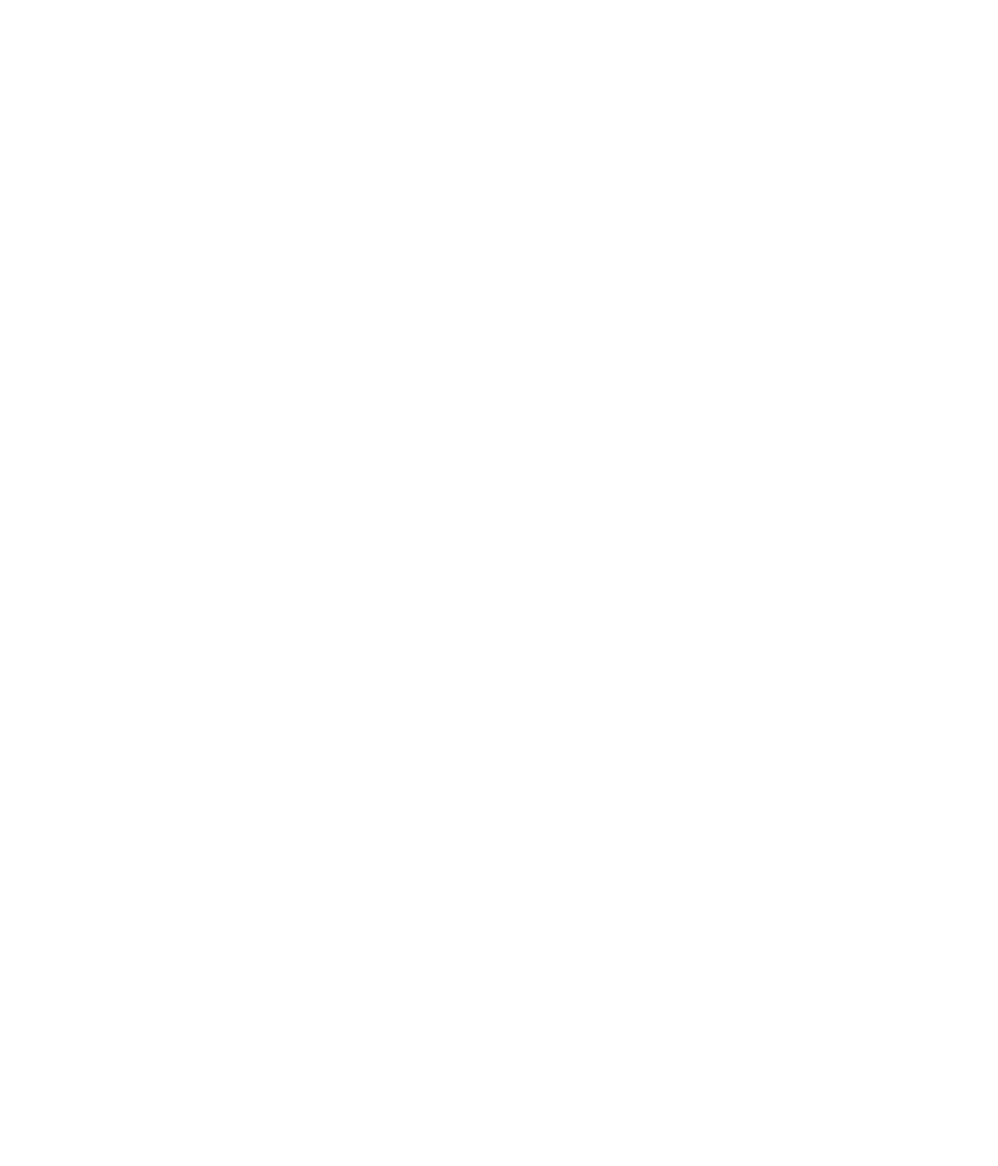
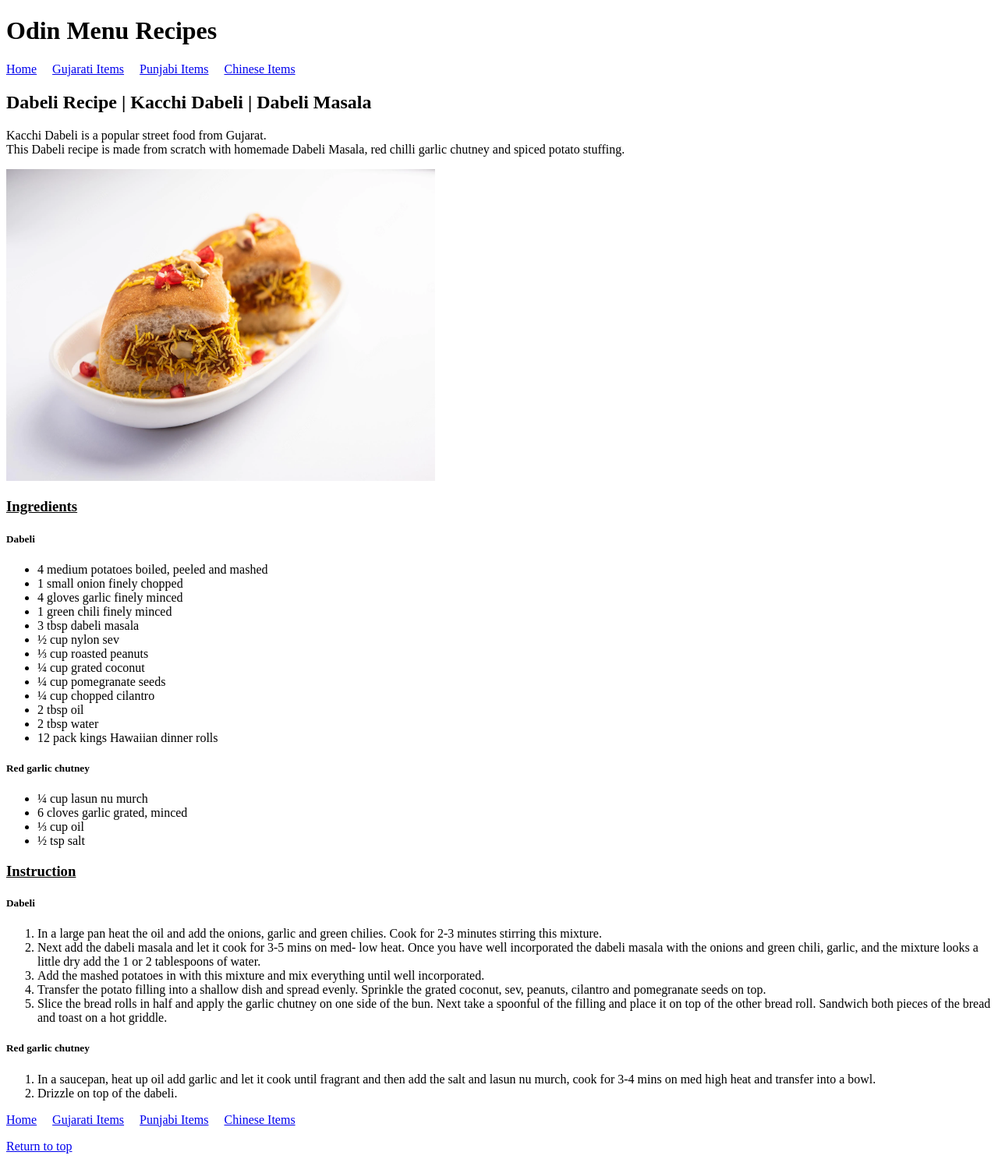
Before and after one commit to Pushpendra407/odin-recipes, a plain HTML site: page Gujarati/gujarati.html in a window 1280 px wide. Shown: the whole page at 78% size. Before the commit the page ends 800 px from the top, so only its background shows below. Drawn offline with Linux system fonts and the light colour scheme.

Commit message:
modify index.html add Gujarati.html and add punajabi.html

```diff
--- a/Gujarati/gujarati.html
+++ b/Gujarati/gujarati.html
@@ -1,10 +1,115 @@
 <!DOCTYPE html>
 <html lang="en">
-<head>
-    <meta charset="UTF-8">
+  <head>
+    <meta charset="UTF-8" />
     <title>Gujarati Recipe</title>
-</head>
-<body>
+  </head>
+  <body id="header">
+    <h1>Odin Menu Recipes</h1>
+    <header >
+      <nav>
+        <a href="../index.html">Home</a> &nbsp;&nbsp;&nbsp;
+        <a href="gujarati.html">Gujarati Items</a> &nbsp;&nbsp;&nbsp;
+        <a href="../Punjabi/punjabi.html">Punjabi Items</a> &nbsp;&nbsp;&nbsp;
+        <a href="Chinese/chinese.html">Chinese Items</a>
+      </nav>
+    </header>
 
-</body>
+    <main>
+      <h2>Dabeli Recipe | Kacchi Dabeli | Dabeli Masala</h2>
+      <p>
+        Kacchi Dabeli is a popular street food from Gujarat. <br />This Dabeli
+        recipe is made from scratch with homemade Dabeli Masala, red chilli
+        garlic chutney and spiced potato stuffing.
+      </p>
+      <img
+        src="/images/dabeli.webp"
+        alt="dabeli image"
+        width="550"
+        height="400"
+      />
+
+      <h3><u>Ingredients</u></h3>
+      <h5>Dabeli</h5>
+      <ul>
+        <li>4 medium potatoes boiled, peeled and mashed</li>
+        <li>1 small onion finely chopped</li>
+        <li>4 gloves garlic finely minced</li>
+        <li>1 green chili finely minced</li>
+        <li>3 tbsp dabeli masala</li>
+        <li>½ cup nylon sev</li>
+        <li>⅓ cup roasted peanuts</li>
+        <li>¼ cup grated coconut</li>
+        <li>¼ cup pomegranate seeds</li>
+        <li>¼ cup chopped cilantro</li>
+        <li>2 tbsp oil</li>
+        <li>2 tbsp water</li>
+        <li>12 pack kings Hawaiian dinner rolls</li>
+      </ul>
+
+      <h5>Red garlic chutney</h5>
+      <ul>
+        <li>¼ cup lasun nu murch</li>
+        <li>6 cloves garlic grated, minced</li>
+        <li>⅓ cup oil</li>
+        <li>½ tsp salt</li>
+      </ul>
+
+      <h3><u>Instruction</u></h3>
+      <h5>Dabeli</h5>
+      <ol>
+        <li>
+          In a large pan heat the oil and add the onions, garlic and green
+          chilies. Cook for 2-3 minutes stirring this mixture.
+        </li>
+        <li>
+          Next add the dabeli masala and let it cook for 3-5 mins on med- low
+          heat. Once you have well incorporated the dabeli masala with the
+          onions and green chili, garlic, and the mixture looks a little dry add
+          the 1 or 2 tablespoons of water.
+        </li>
+        <li>
+          Add the mashed potatoes in with this mixture and mix everything until
+          well incorporated.
+        </li>
+
+        <li>
+          Transfer the potato filling into a shallow dish and spread evenly.
+          Sprinkle the grated coconut, sev, peanuts, cilantro and pomegranate
+          seeds on top.
+        </li>
+        <li>
+            Slice the bread rolls in half and apply the garlic
+          chutney on one side of the bun. Next take a spoonful of the filling
+          and place it on top of the other bread roll. Sandwich both pieces of
+          the bread and toast on a hot griddle.
+        </li>
+      </ol>
+      <h5>Red garlic chutney</h5>
+      <p>
+        <ol>
+            <li>
+                In a saucepan, heat up oil add garlic and let it cook until fragrant and
+                then add the salt and lasun nu murch, cook for 3-4 mins on med high heat
+                and transfer into a bowl.
+            </li>
+            <li>
+                Drizzle on top of the dabeli.
+            </li>
+        </ol>
+      </p>
+
+    </main>
+
+    <footer>
+        <nav>
+            <a href="../index.html">Home</a> &nbsp;&nbsp;&nbsp;
+            <a href="gujarati.html">Gujarati Items</a> &nbsp;&nbsp;&nbsp;
+            <a href="../Punjabi/punjabi.html">Punjabi Items</a> &nbsp;&nbsp;&nbsp;
+            <a href="../Chinese/">Chinese Items</a>
+          </nav>
+
+          <p><a href="#header">Return to top </a></p>
+    </footer>
+  </body>
 </html>
```
Also changed, not shown: Chinese/chinese.html (added, +75 -0 lines), Punjabi/punjabi.html (added, +70 -0 lines), index.html (+7 -7 lines), images/chinese.jpg (added), images/dabeli.webp (added), images/lassi.jpg (added).
